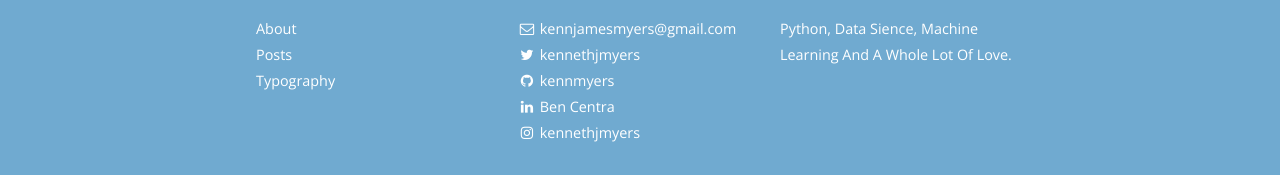
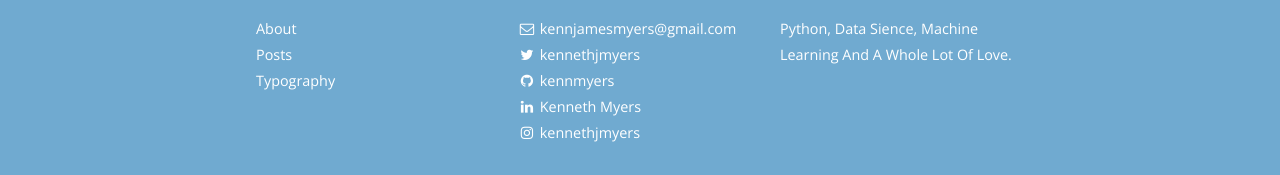
Before and after one commit to kennethjmyers/kennethjmyers.github.io, a Jekyll site: the page built from index.html, in a window 1280 px wide. Shown: the part 1805-1980 px from the top of the page. Built offline with Jekyll 4.4.1, drawn with Linux system fonts in a browser that asks for light colours; nearby versions of some CDN libraries; the list of posts is cut into pages by our own code; a style sheet for code colours, icons or effects is not loaded.

Commit message:
fixed linked in

```diff
--- a/_config.yml
+++ b/_config.yml
@@ -91,7 +91,7 @@ social:
 
   - name: LinkedIn
     icon: linkedin
-    username: Ben Centra
+    username: Kenneth Myers
     url: https://www.linkedin.com/in/kennethjmyers
     desc: Connect with me on LinkedIn
     share: true
```
